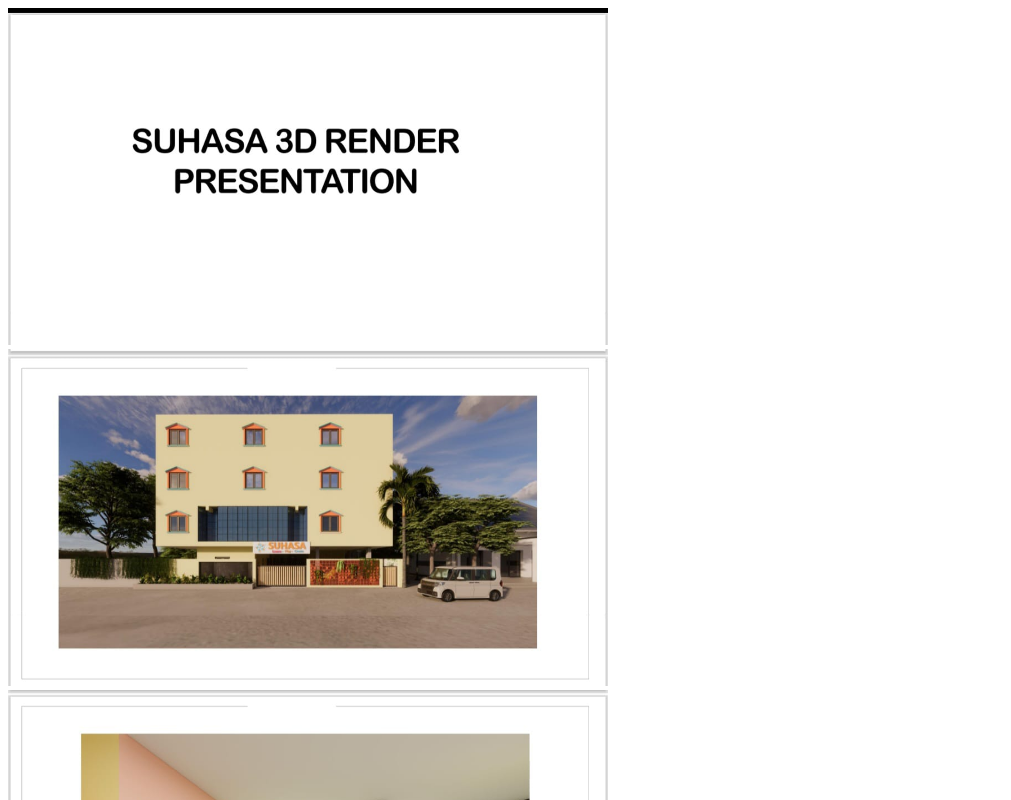
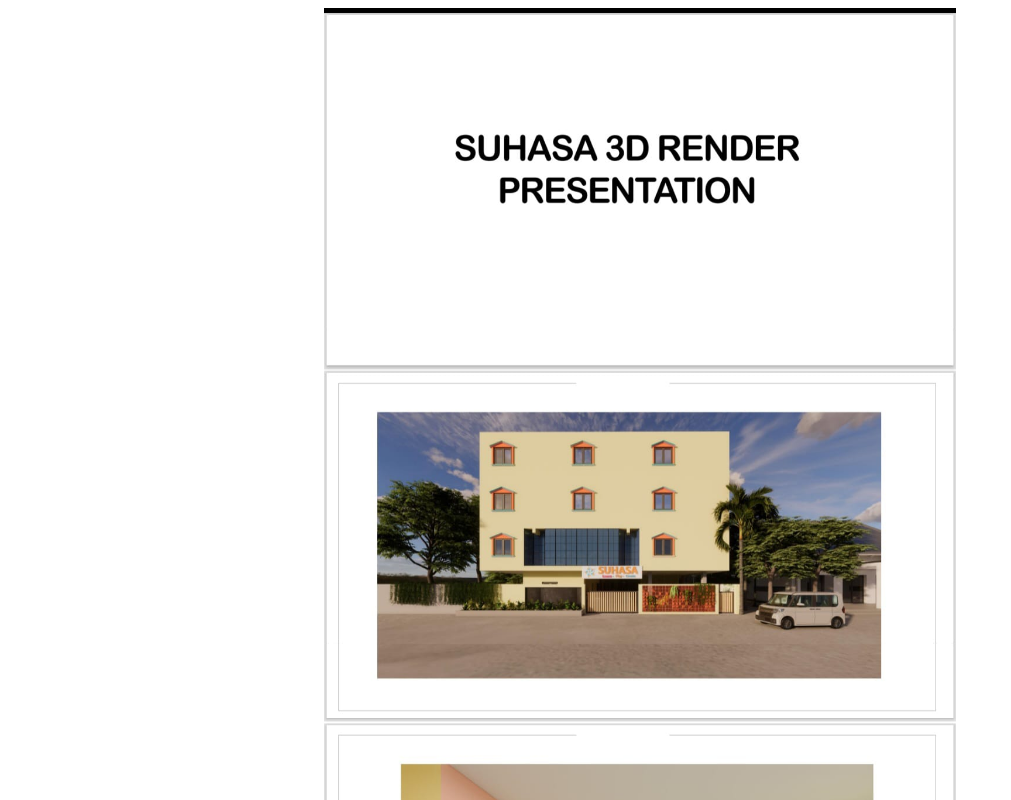
Before and after one commit to Taponbytes/Suhasa, a plain HTML site: page index.html in a window 1280 px wide. Shown: the top 800 px of the page, without its empty margins (0-1011 px from the left). Drawn offline with Linux system fonts and the light colour scheme.

Commit message:
Update index.html

```diff
--- a/index.html
+++ b/index.html
@@ -10,6 +10,9 @@
         img{
             width:600px;
             height:auto;
+            display:block;
+            margin:0 auto;
+            width:50%;
         }
     </style>
 <body>
```
